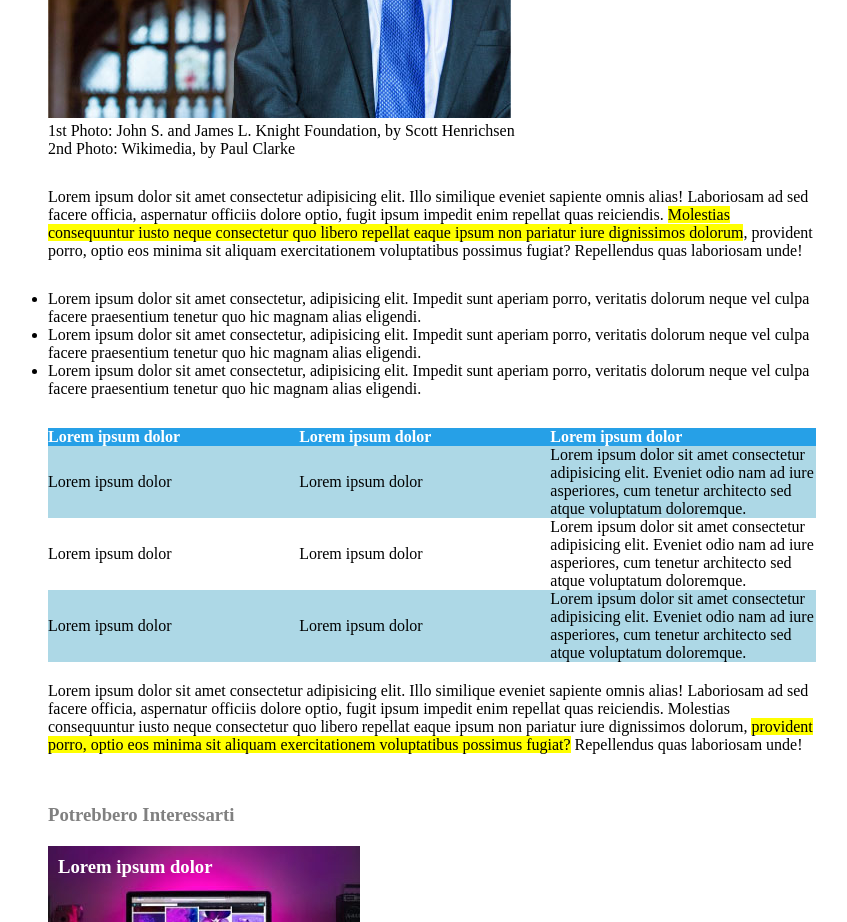
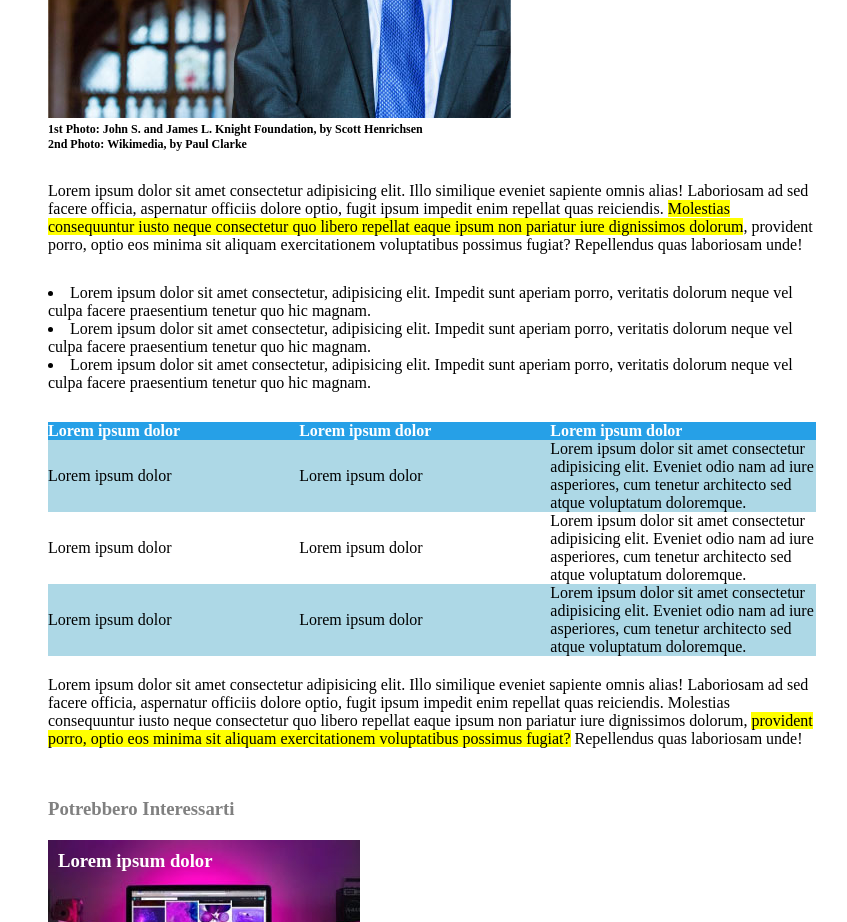
Before and after one commit to Alessandro-Rega/html-css-booleaner, a plain HTML site: page index.html in a window 1280 px wide. Shown: the part 920-1842 px from the top of the page, without its empty margins (208-1055 px from the left). Drawn offline with Linux system fonts and the light colour scheme.

Commit message:
correzione lista

```diff
--- a/css/style.css
+++ b/css/style.css
@@ -37,6 +37,11 @@ header h1{
     font-size: 40px;
 }
 
+.autori{
+    font-size: 12px;
+    font-weight: bold;
+}
+
 #firma{
     color: gray;
     font-size: 20px;
@@ -70,6 +75,7 @@ header h1{
 
 #lista{
     margin-top: 30px;
+    list-style-position: inside;
 }
 
 #tabella{
--- a/index.html
+++ b/index.html
@@ -26,8 +26,8 @@
             <img src="img/tim-1.jpg" alt="tim-conferenza">
             <img src="img/tim-2.jpg" alt="tim-primo-piano">
         </div>
-        <p>1st Photo: John S. and James L. Knight Foundation, by Scott Henrichsen</p>
-        <p>2nd Photo: Wikimedia, by Paul Clarke</p>
+        <p class="autori">1st Photo: John S. and James L. Knight Foundation, by Scott Henrichsen</p>
+        <p class="autori">2nd Photo: Wikimedia, by Paul Clarke</p>
     </header>
     <!-- fine header -->
 
@@ -42,9 +42,9 @@
         <!-- seconda section -->
         <section id="lista">
             <ul>
-                <li>Lorem ipsum dolor sit amet consectetur, adipisicing elit. Impedit sunt aperiam porro, veritatis dolorum neque vel culpa facere praesentium tenetur quo hic magnam alias eligendi.</li>
-                <li>Lorem ipsum dolor sit amet consectetur, adipisicing elit. Impedit sunt aperiam porro, veritatis dolorum neque vel culpa facere praesentium tenetur quo hic magnam alias eligendi.</li>
-                <li>Lorem ipsum dolor sit amet consectetur, adipisicing elit. Impedit sunt aperiam porro, veritatis dolorum neque vel culpa facere praesentium tenetur quo hic magnam alias eligendi.</li>
+                <li>Lorem ipsum dolor sit amet consectetur, adipisicing elit. Impedit sunt aperiam porro, veritatis dolorum neque vel culpa facere praesentium tenetur quo hic magnam.</li>
+                <li>Lorem ipsum dolor sit amet consectetur, adipisicing elit. Impedit sunt aperiam porro, veritatis dolorum neque vel culpa facere praesentium tenetur quo hic magnam.</li>
+                <li>Lorem ipsum dolor sit amet consectetur, adipisicing elit. Impedit sunt aperiam porro, veritatis dolorum neque vel culpa facere praesentium tenetur quo hic magnam.</li>
             </ul>
         </section>
 
```
